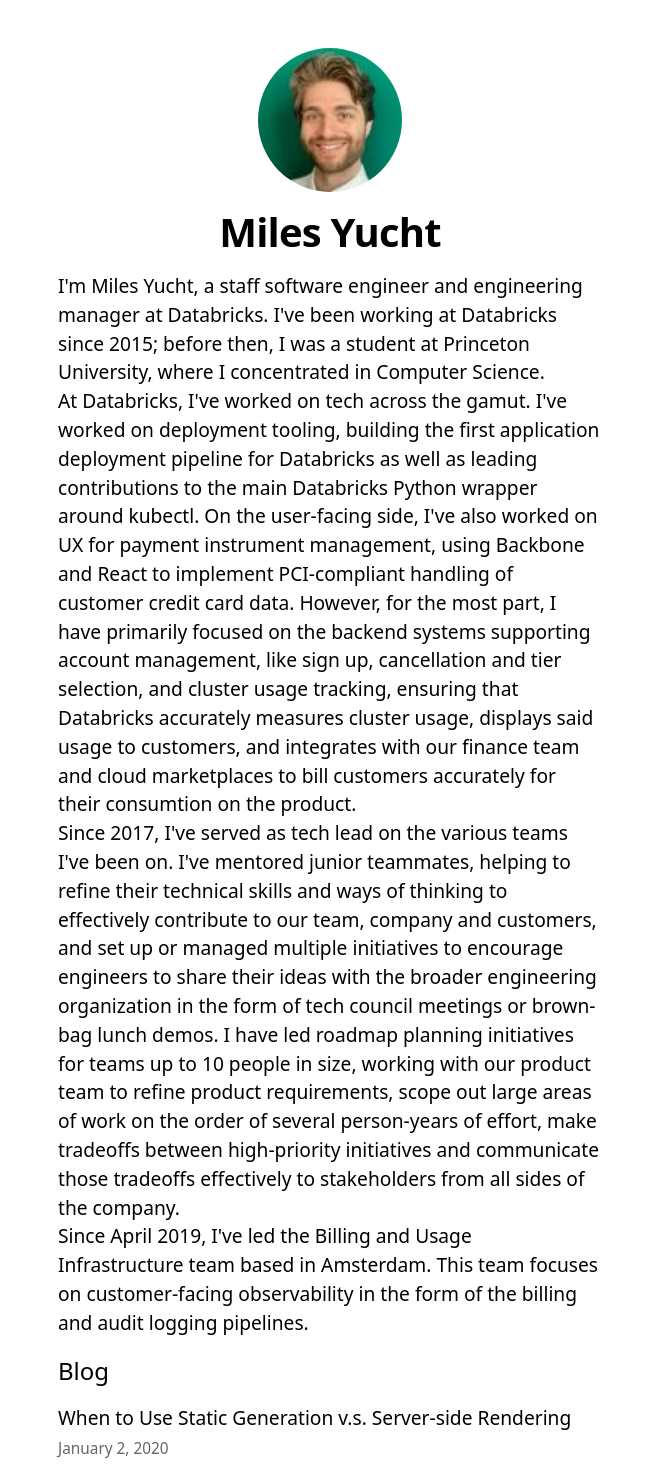
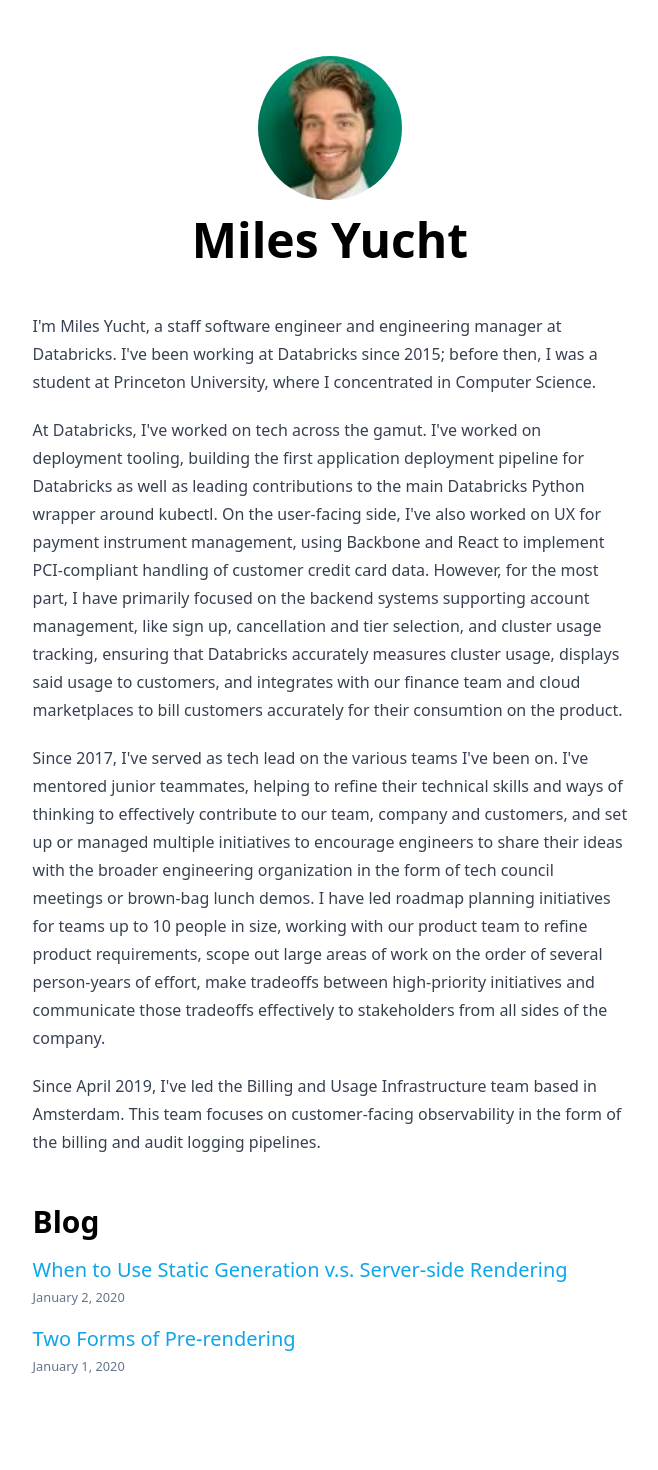
Before and after one commit to mgyucht/nextjs-blog, a Next.js app: page / in a window 1280 px wide. Shown: the top 1470 px of the page, without its empty margins (310-968 px from the left). After the commit the page ends 1406 px from the top, so only its background shows below. Built offline with nearby package versions, Linux system fonts and the light colour scheme.

Commit message:
Complete migration to tailwind

```diff
--- a/components/layout.module.css
+++ /dev/null
@@ -1,15 +0,0 @@
-.container {
-  max-width: 36rem;
-  padding: 0 1rem;
-  margin: 3rem auto 6rem;
-}
-
-.header {
-  display: flex;
-  flex-direction: column;
-  align-items: center;
-}
-
-.backToHome {
-  margin: 3rem 0 0;
-}
--- a/components/layout.tsx
+++ b/components/layout.tsx
@@ -1,12 +1,10 @@
 import Head from "next/head";
 import Image from "next/image";
-import styles from "./layout.module.css";
-import utilStyles from "../styles/utils.module.css";
 import Link from "next/link";
 import React from "react";
 
 const name = "Miles Yucht";
-export const siteTitle = "Next.js Sample Website";
+export const siteTitle = "Miles Yucht - Staff Software Engineer & Manager";
 
 export default function Layout({
   children,
@@ -16,7 +14,7 @@
   home?: boolean;
 }) {
   return (
-    <div className={styles.container}>
+    <div className="max-w-prose mx-auto mt-14 mb-3">
       <Head>
         <link rel="shortcut icon" href="favicon.ico" type="image/x-icon" />
         <meta
@@ -32,18 +30,18 @@
         <meta name="og:title" content={siteTitle} />
         <meta name="twitter:card" content="summary_large_image" />
       </Head>
-      <header className={styles.header}>
+      <header className="flex flex-col items-center">
         {home ? (
           <>
             <Image
               priority
               src="/images/profile-photo.jpeg"
-              className={utilStyles.borderCircle}
+              className="rounded-full"
               height={144}
               width={144}
               alt={name}
             />
-            <h1 className={utilStyles.heading2Xl}>{name}</h1>
+            <h1 className="text-5xl font-extrabold mt-4 mb-12">{name}</h1>
           </>
         ) : (
           <>
@@ -52,16 +50,16 @@
                 <Image
                   priority
                   src="/images/profile-photo.jpeg"
-                  className={utilStyles.borderCircle}
+                  className="rounded-full"
                   height={108}
                   width={108}
                   alt={name}
                 />
               </a>
             </Link>
-            <h2 className={utilStyles.headingLg}>
+            <h2 className="text-2xl font-bold my-4">
               <Link href="/">
-                <a className={utilStyles.colorInherit}>{name}</a>
+                <a>{name}</a>
               </Link>
             </h2>
           </>
@@ -69,9 +67,9 @@
       </header>
       <main>{children}</main>
       {!home && (
-        <div className={styles.backToHome}>
+        <div className="mt-12">
           <Link href="/">
-            <a>← Back to home</a>
+            <a className="hover:underline text-sky-500">← Back to home</a>
           </Link>
         </div>
       )}
--- a/package.json
+++ b/package.json
@@ -18,6 +18,7 @@
     "remark-html": "^15.0.1"
   },
   "devDependencies": {
+    "@tailwindcss/typography": "^0.5.4",
     "@types/node": "^18.0.3",
     "@types/react": "^18.0.15",
     "autoprefixer": "^10.4.7",
--- a/pages/index.tsx
+++ b/pages/index.tsx
@@ -2,7 +2,6 @@
 import Link from "next/link";
 import Layout, { siteTitle } from "../components/layout";
 import Date from "../components/date";
-import utilStyles from "../styles/utils.module.css";
 import { getSortedPostsData } from "../lib/posts";
 import { GetStaticProps } from "next";
 
@@ -29,7 +28,7 @@
       <Head>
         <title>{siteTitle}</title>
       </Head>
-      <section className={utilStyles.headingMd}>
+      <section className="prose">
         <p>
           I'm Miles Yucht, a staff software engineer and engineering manager at
           Databricks. I've been working at Databricks since 2015; before then, I
@@ -71,16 +70,16 @@
           in the form of the billing and audit logging pipelines.
         </p>
       </section>
-      <section className={`${utilStyles.headingMd} ${utilStyles.padding1px}`}>
-        <h2 className={utilStyles.headingLg}>Blog</h2>
-        <ul className={utilStyles.list}>
+      <section className="text-base pt-12">
+        <h2 className="text-3xl font-bold pb-4">Blog</h2>
+        <ul className="list-none">
           {allPostsData.map(({ id, date, title }) => (
-            <li className={utilStyles.listItem} key={id}>
+            <li className="pb-4" key={id}>
               <Link href={`/posts/${id}`}>
-                <a>{title}</a>
+                <a className="text-xl hover:underline text-sky-500">{title}</a>
               </Link>
               <br />
-              <small className={utilStyles.lightText}>
+              <small className="text-slate-500">
                 <Date dateString={date} />
               </small>
             </li>
--- a/pages/posts/[id].tsx
+++ b/pages/posts/[id].tsx
@@ -2,7 +2,6 @@
 import Date from "../../components/date";
 import Head from "next/head";
 import { getAllPostIds, getPostData } from "../../lib/posts";
-import utilStyles from "../../styles/utils.module.css";
 import { GetStaticPaths, GetStaticProps } from "next";
 
 export default function Post({
@@ -20,11 +19,14 @@
         <title>{postData.title}</title>
       </Head>
       <article>
-        <h1 className={utilStyles.headingXl}>{postData.title}</h1>
-        <div className={utilStyles.lightText}>
+        <h1 className="text-xl font-bold my-4">{postData.title}</h1>
+        <div className="text-slate-500">
           <Date dateString={postData.date} />
         </div>
-        <div dangerouslySetInnerHTML={{ __html: postData.contentHtml }} />
+        <div
+          className="prose"
+          dangerouslySetInnerHTML={{ __html: postData.contentHtml }}
+        />
       </article>
     </Layout>
   );
--- a/styles/utils.module.css
+++ /dev/null
@@ -1,52 +0,0 @@
-.heading2Xl {
-  font-size: 2.5rem;
-  line-height: 1.2;
-  font-weight: 800;
-  letter-spacing: -0.05rem;
-  margin: 1rem 0;
-}
-
-.headingXl {
-  font-size: 2rem;
-  line-height: 1.3;
-  font-weight: 800;
-  letter-spacing: -0.05rem;
-  margin: 1rem 0;
-}
-
-.headingLg {
-  font-size: 1.5rem;
-  line-height: 1.4;
-  margin: 1rem 0;
-}
-
-.headingMd {
-  font-size: 1.2rem;
-  line-height: 1.5;
-}
-
-.borderCircle {
-  border-radius: 9999px;
-}
-
-.colorInherit {
-  color: inherit;
-}
-
-.padding1px {
-  padding-top: 1px;
-}
-
-.list {
-  list-style: none;
-  padding: 0;
-  margin: 0;
-}
-
-.listItem {
-  margin: 0 0 1.25rem;
-}
-
-.lightText {
-  color: #666;
-}
--- a/tailwind.config.js
+++ b/tailwind.config.js
@@ -5,8 +5,6 @@
     // For the best performance and to avoid false positives,
     // be as specific as possible with your content configuration.
   ],
-  theme: {
-    extend: {},
-  },
-  plugins: [],
+  theme: {},
+  plugins: [require("@tailwindcss/typography")],
 };
```
Also changed, not shown: 1 other file (tests, documents, lock files or other folders).
